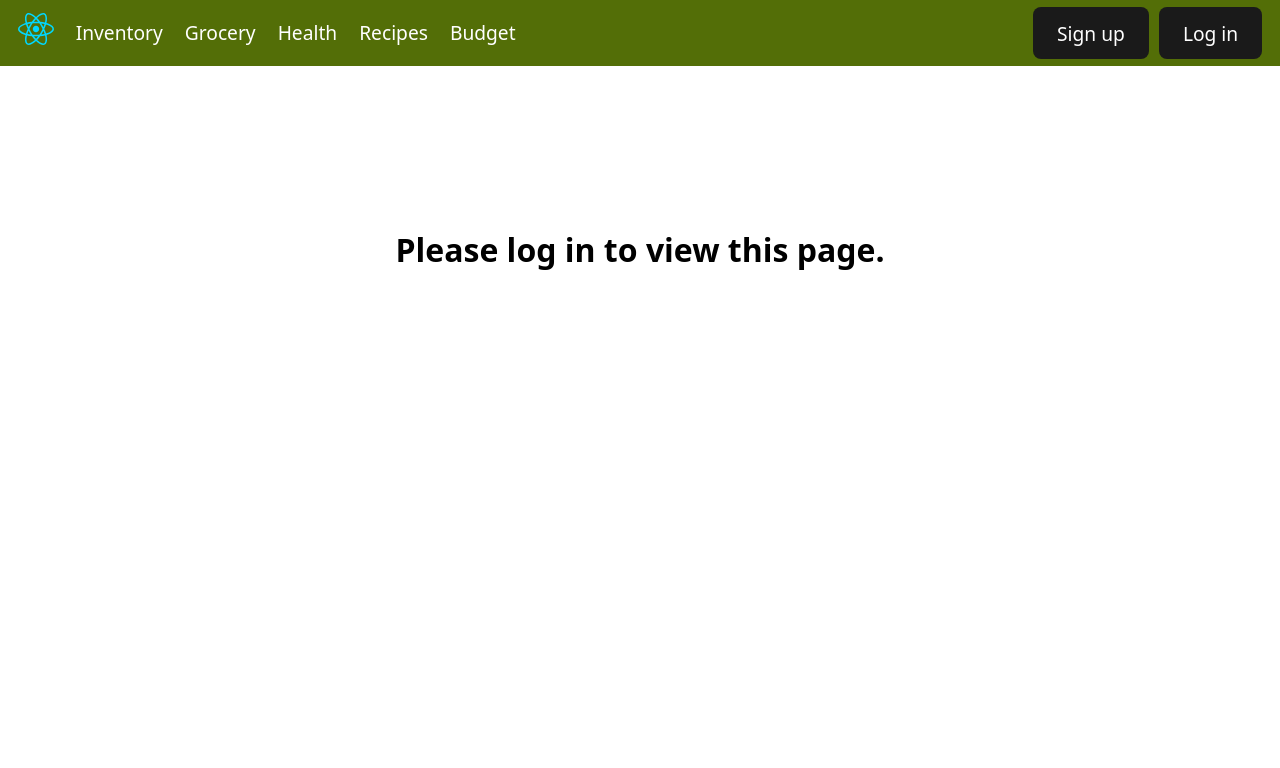
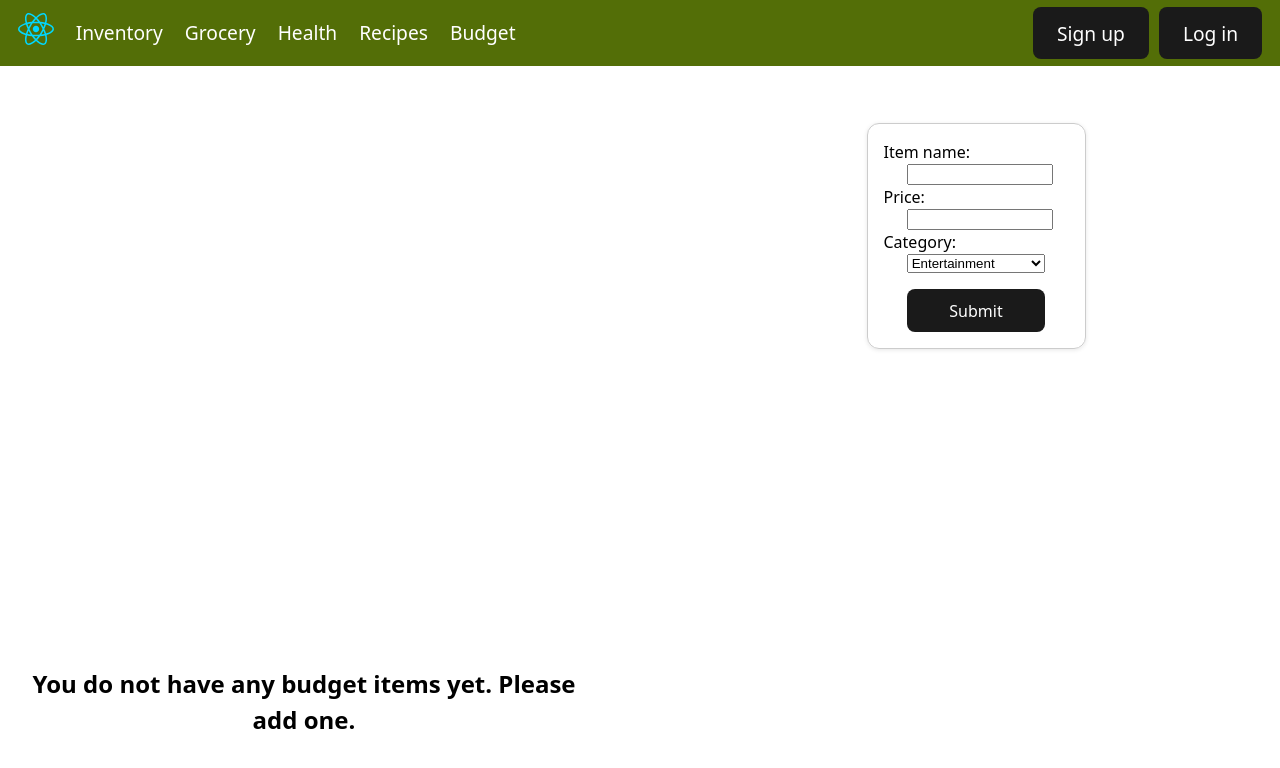
Before and after one commit to PAP-2025-Summer-L6-G1/Final-Project-Frontend, a React (Vite) app: page /budget in a window 1280 px wide. Shown: the top 768 px of the page. Built offline with nearby package versions, Linux system fonts and the light colour scheme; no server answers.

Commit message:
Remove login required screen

```diff
--- a/src/pages/Budget.jsx
+++ b/src/pages/Budget.jsx
@@ -221,11 +221,6 @@ export default function Budget() {
             <Navbar />
         </AccountContext.Provider>
         <main>
-            {loggedInUser == "" ?
-          <main className="login-required">
-            <h1>Please log in to view this page.</h1>
-          </main>
-        :
             <div className="gridContainer">
                 <div className="pieContainer">
                     <div className="legend" ref={legendRef}></div>
@@ -302,7 +297,6 @@ export default function Budget() {
                     </table>
                 </div>
             </div>
-}
         </main>
     </>)
 }
```
